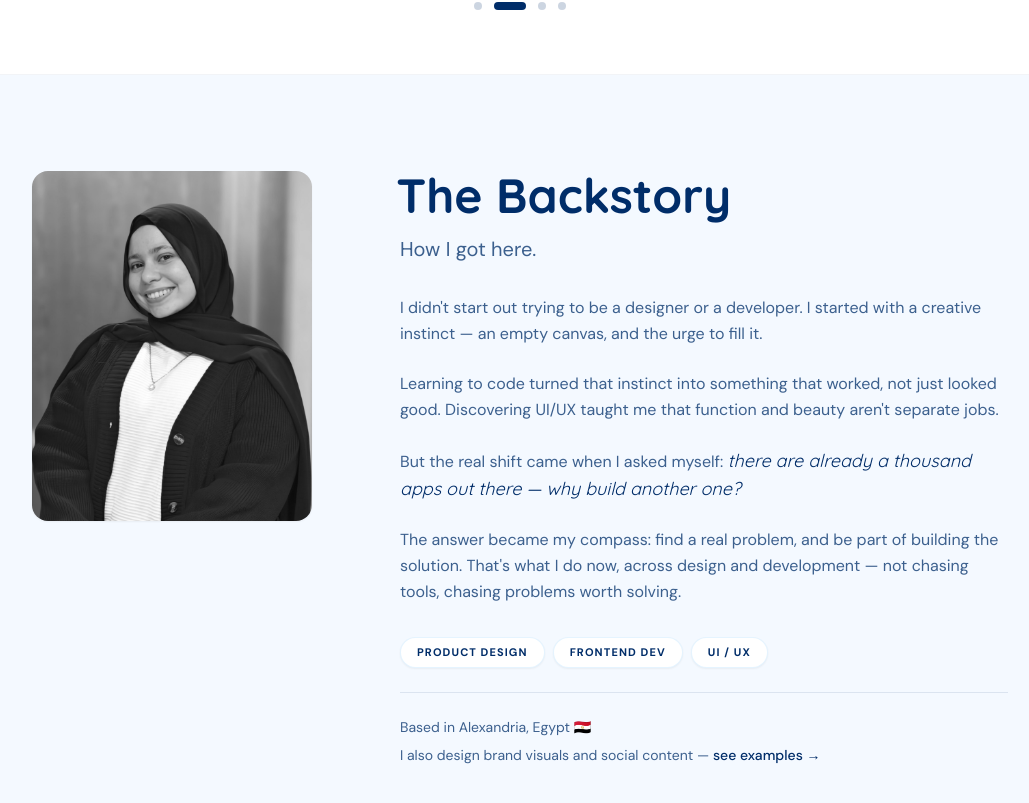
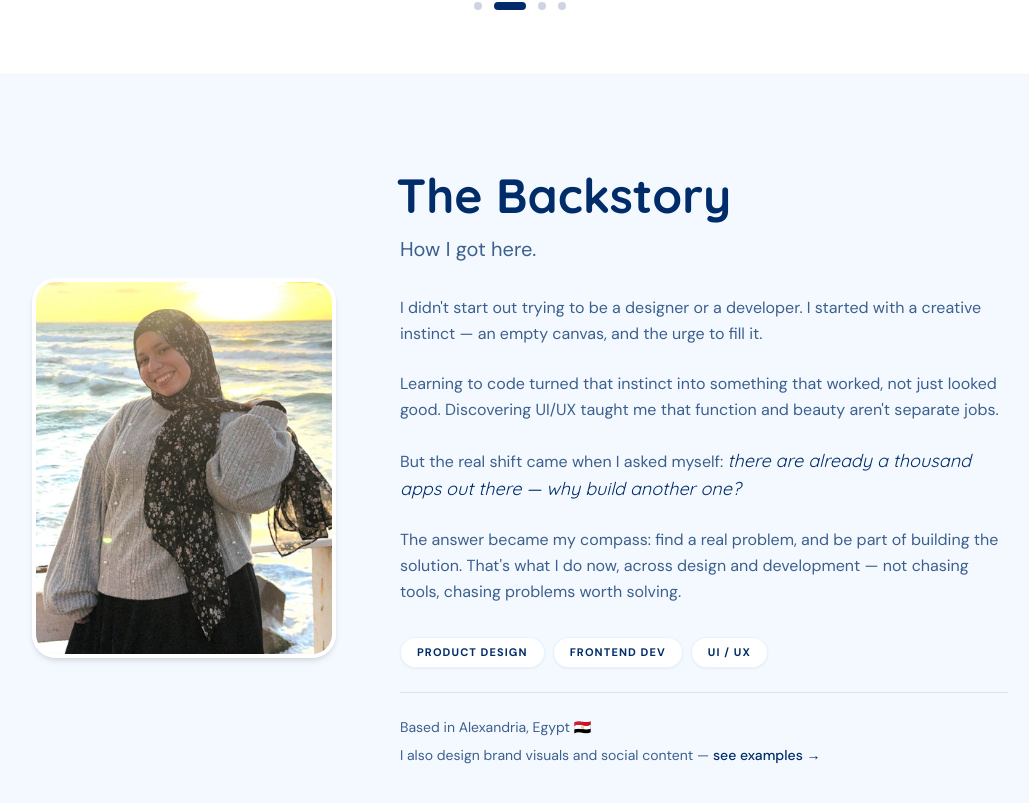
Before and after one commit to nadiahossny/nadiahossnyportfolio, a React (Vite) app: page / in a window 1280 px wide. Shown: the part 3484-4287 px from the top of the page, without its empty margins (120-1149 px from the left). Built offline with nearby package versions, Linux system fonts and the light colour scheme.

Commit message:
UI: Update Backstory layout, set vertical alignment, and add new sea photo with hover tilt effect

```diff
--- a/src/pages/Home.tsx
+++ b/src/pages/Home.tsx
@@ -7,6 +7,7 @@ import { SiFigma, SiFlutter, SiReact, SiNextdotjs } from 'react-icons/si';
 import { FaLinkedin, FaBehance, FaWhatsapp } from 'react-icons/fa';
 import { motion, AnimatePresence } from 'framer-motion';
 import profileImg from '../assets/nadia_profile.jpg';
+import aboutPhoto from '../assets/about-photo.jpg';
 import heroBg from '../assets/cloudy-bg.png';
 import MoreWorkModal from '../components/MoreWorkModal';
 
@@ -274,12 +275,12 @@ export default function Home() {
       {/* 4. About Me (Minimalist Layout) */}
       <section id="about" className="py-24 bg-background relative">
         <div className="max-w-5xl mx-auto px-6">
-          <motion.div initial="hidden" whileInView="visible" viewport={{ once: true }} variants={fadeUp} className="grid md:grid-cols-[1fr_2fr] gap-12 md:gap-16 items-start">
+          <motion.div initial="hidden" whileInView="visible" viewport={{ once: true }} variants={fadeUp} className="grid md:grid-cols-[1fr_2fr] gap-12 md:gap-16 items-center">
 
             {/* Left: Image */}
-            <div className="w-full max-w-[280px] mx-auto md:mx-0">
-               <div className="aspect-[4/5] rounded-2xl overflow-hidden shadow-sm grayscale hover:grayscale-0 transition-all duration-700">
-                 <img src={profileImg} alt="Nadia Hossny" className="w-full h-full object-cover" />
+            <div className="w-full max-w-[320px] mx-auto md:mx-0">
+               <div className="aspect-[4/5] rounded-3xl overflow-hidden shadow-md transition-all duration-500 hover:rotate-3 hover:scale-105 border-4 border-white">
+                 <img src={aboutPhoto} alt="Nadia Hossny" className="w-full h-full object-cover" />
                </div>
             </div>
 
```
Also changed, not shown: src/assets/about-photo.jpg (added).
